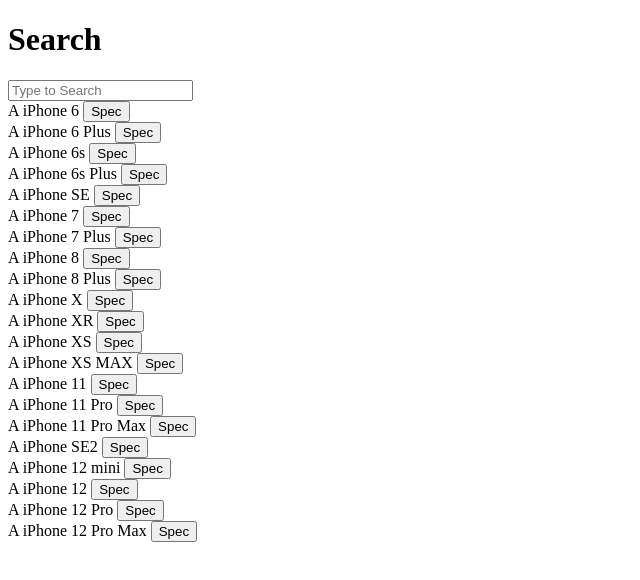
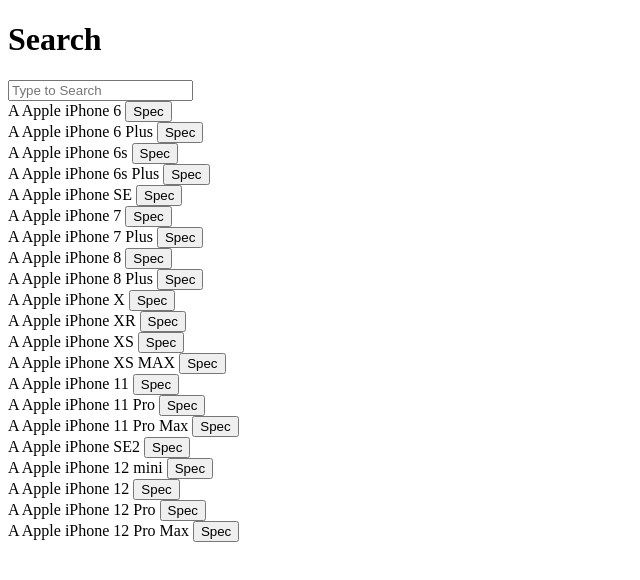
Before and after one commit to Min-swo/EveryPhone.html, a plain HTML site: page search.html in a window 1280 px wide. Shown: the whole page, without its empty margins (0-640 px from the left). Drawn offline with Linux system fonts and the light colour scheme.

Commit message:
Brand value added

```diff
--- a/search.html
+++ b/search.html
@@ -21,6 +21,7 @@
 
               <div class="item">
                 <span class="icon">A</span>
+                <span class="brand">Apple</span>
                 <span class="name">iPhone 6</span>
                 <button type="button" id="Spec" class="btn btn-primary ms-1 text-nowrap"><i class="bi bi-plus"></i>
                     Spec</button>
@@ -28,6 +29,7 @@
 
               <div class="item">
                 <span class="icon">A</span>
+                <span class="brand">Apple</span>
                 <span class="name">iPhone 6 Plus</span>
                 <button type="button" id="Spec" class="btn btn-primary ms-1 text-nowrap"><i class="bi bi-plus"></i>
                     Spec</button>
@@ -35,6 +37,7 @@
 
               <div class="item">
                 <span class="icon">A</span>
+                <span class="brand">Apple</span>
                 <span class="name">iPhone 6s</span>
                 <button type="button" id="Spec" class="btn btn-primary ms-1 text-nowrap"><i class="bi bi-plus"></i>
                     Spec</button>
@@ -42,6 +45,7 @@
 
               <div class="item">
                 <span class="icon">A</span>
+                <span class="brand">Apple</span>
                 <span class="name">iPhone 6s Plus</span>
                 <button type="button" id="Spec" class="btn btn-primary ms-1 text-nowrap"><i class="bi bi-plus"></i>
                     Spec</button>
@@ -49,6 +53,7 @@
 
               <div class="item">
                 <span class="icon">A</span>
+                <span class="brand">Apple</span>
                 <span class="name">iPhone SE</span>
                 <button type="button" id="Spec" class="btn btn-primary ms-1 text-nowrap"><i class="bi bi-plus"></i>
                     Spec</button>
@@ -56,6 +61,7 @@
 
               <div class="item">
                 <span class="icon">A</span>
+                <span class="brand">Apple</span>
                 <span class="name">iPhone 7</span>
                 <button type="button" id="Spec" class="btn btn-primary ms-1 text-nowrap"><i class="bi bi-plus"></i>
                     Spec</button>
@@ -63,6 +69,7 @@
 
               <div class="item">
                 <span class="icon">A</span>
+                <span class="brand">Apple</span>
                 <span class="name">iPhone 7 Plus</span>
                 <button type="button" id="Spec" class="btn btn-primary ms-1 text-nowrap"><i class="bi bi-plus"></i>
                     Spec</button>
@@ -70,6 +77,7 @@
 
               <div class="item">
                 <span class="icon">A</span>
+                <span class="brand">Apple</span>
                 <span class="name">iPhone 8</span>
                 <button type="button" id="Spec" class="btn btn-primary ms-1 text-nowrap"><i class="bi bi-plus"></i>
                     Spec</button>
@@ -77,6 +85,7 @@
 
               <div class="item">
                 <span class="icon">A</span>
+                <span class="brand">Apple</span>
                 <span class="name">iPhone 8 Plus</span>
                 <button type="button" id="Spec" class="btn btn-primary ms-1 text-nowrap"><i class="bi bi-plus"></i>
                     Spec</button>
@@ -84,6 +93,7 @@
 
               <div class="item">
                 <span class="icon">A</span>
+                <span class="brand">Apple</span>
                 <span class="name">iPhone X</span>
                 <button type="button" id="Spec" class="btn btn-primary ms-1 text-nowrap"><i class="bi bi-plus"></i>
                     Spec</button>
@@ -91,6 +101,7 @@
 
               <div class="item">
                 <span class="icon">A</span>
+                <span class="brand">Apple</span>
                 <span class="name">iPhone XR</span>
                 <button type="button" id="Spec" class="btn btn-primary ms-1 text-nowrap"><i class="bi bi-plus"></i>
                     Spec</button>
@@ -98,6 +109,7 @@
 
               <div class="item">
                 <span class="icon">A</span>
+                <span class="brand">Apple</span>
                 <span class="name">iPhone XS</span>
                 <button type="button" id="Spec" class="btn btn-primary ms-1 text-nowrap"><i class="bi bi-plus"></i>
                     Spec</button>
@@ -105,6 +117,7 @@
 
               <div class="item">
                 <span class="icon">A</span>
+                <span class="brand">Apple</span>
                 <span class="name">iPhone XS MAX</span>
                 <button type="button" id="Spec" class="btn btn-primary ms-1 text-nowrap"><i class="bi bi-plus"></i>
                     Spec</button>
@@ -112,6 +125,7 @@
 
               <div class="item">
                 <span class="icon">A</span>
+                <span class="brand">Apple</span>
                 <span class="name">iPhone 11</span>
                 <button type="button" id="Spec" class="btn btn-primary ms-1 text-nowrap"><i class="bi bi-plus"></i>
                     Spec</button>
@@ -119,6 +133,7 @@
 
               <div class="item">
                 <span class="icon">A</span>
+                <span class="brand">Apple</span>
                 <span class="name">iPhone 11 Pro</span>
                 <button type="button" id="Spec" class="btn btn-primary ms-1 text-nowrap"><i class="bi bi-plus"></i>
                     Spec</button>
@@ -126,6 +141,7 @@
 
               <div class="item">
                 <span class="icon">A</span>
+                <span class="brand">Apple</span>
                 <span class="name">iPhone 11 Pro Max</span>
                 <button type="button" id="Spec" class="btn btn-primary ms-1 text-nowrap"><i class="bi bi-plus"></i>
                     Spec</button>
@@ -133,6 +149,7 @@
 
               <div class="item">
                 <span class="icon">A</span>
+                <span class="brand">Apple</span>
                 <span class="name">iPhone SE2</span>
                 <button type="button" id="Spec" class="btn btn-primary ms-1 text-nowrap"><i class="bi bi-plus"></i>
                     Spec</button>
@@ -140,6 +157,7 @@
 
               <div class="item">
                 <span class="icon">A</span>
+                <span class="brand">Apple</span>
                 <span class="name">iPhone 12 mini</span>
                 <button type="button" id="Spec" class="btn btn-primary ms-1 text-nowrap"><i class="bi bi-plus"></i>
                     Spec</button>
@@ -147,6 +165,7 @@
 
               <div class="item">
                 <span class="icon">A</span>
+                <span class="brand">Apple</span>
                 <span class="name">iPhone 12</span>
                 <button type="button" id="Spec" class="btn btn-primary ms-1 text-nowrap"><i class="bi bi-plus"></i>
                     Spec</button>
@@ -154,6 +173,7 @@
 
               <div class="item">
                 <span class="icon">A</span>
+                <span class="brand">Apple</span>
                 <span class="name">iPhone 12 Pro</span>
                 <button type="button" id="Spec" class="btn btn-primary ms-1 text-nowrap"><i class="bi bi-plus"></i>
                     Spec</button>
@@ -161,6 +181,7 @@
 
               <div class="item">
                 <span class="icon">A</span>
+                <span class="brand">Apple</span>
                 <span class="name">iPhone 12 Pro Max</span>
                 <button type="button" id="Spec" class="btn btn-primary ms-1 text-nowrap"><i class="bi bi-plus"></i>
                     Spec</button>
```
